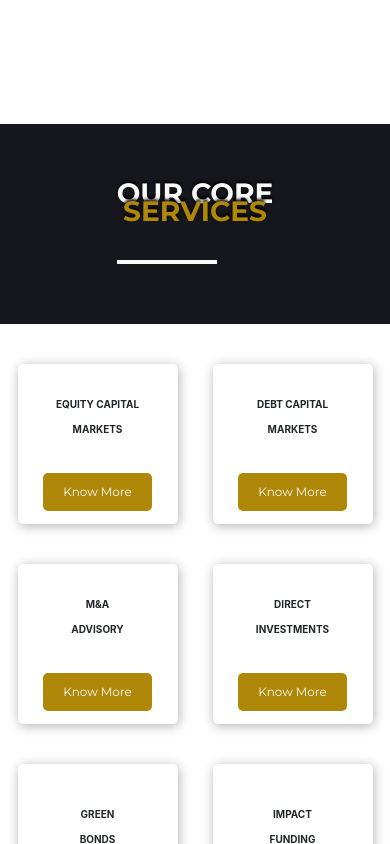
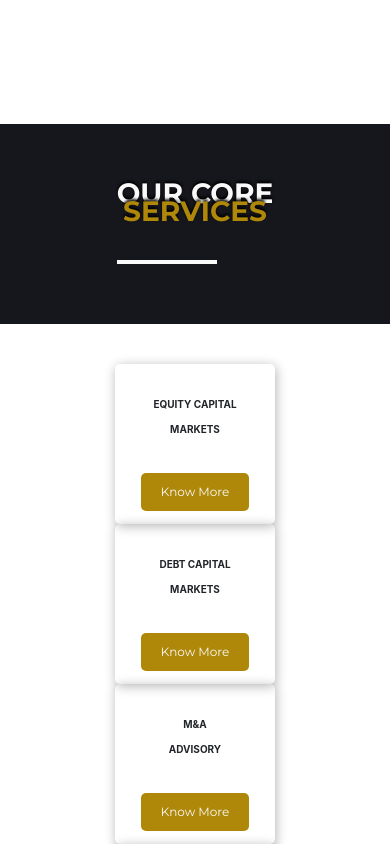
Before and after one commit to mritunjaysaha/project-1, a Next.js app: page / in a window 390 px wide. Shown: the part 720-1564 px from the top of the page. Built offline with nearby package versions, Linux system fonts and the light colour scheme.

Commit message:
homepage tablet layout completed

```diff
--- a/src/body.jsx
+++ b/src/body.jsx
@@ -67,8 +67,8 @@ export function Body() {
             <section className={styles.cardsSection}>
                 <div className={`${styles.backgroundBlack}`}>
                     <h3 className={`${styles.multiLineHeader}`}>
-                        Our core
-                        <span className={styles.spanColor}>services</span>
+                        Meet our
+                        <span className={styles.spanColor}>Team</span>
                         <div
                             className={`${styles.horizontalBorder} ${styles.backgroundWhite}`}
                         ></div>
--- a/src/servicePages.jsx
+++ b/src/servicePages.jsx
@@ -12,7 +12,9 @@ export function ServicePage({ name, data, imgSrc }) {
             <section className={styles.serviceArticleContainer}>
                 <article className={styles.contentArticle}>
                     <h3>{name}</h3>
-                    <div className={styles.horizontalBorder}></div>
+                    <div
+                        className={`${styles.horizontalBorder} ${styles.backgroundBlack}`}
+                    ></div>
                     <article>
                         {data.map((data) => {
                             return <p>{data}</p>;
--- a/styles/body.module.scss
+++ b/styles/body.module.scss
@@ -10,7 +10,6 @@
 
 .cardsSection {
     text-align: center;
-    margin: 0 auto 4rem auto;
     justify-content: center;
 
     @media only screen and (min-width: 996px) {
@@ -20,29 +19,26 @@
 }
 
 .cardsGridUL {
-    display: grid;
-
-    grid-template-columns: repeat(auto-fit, minmax(50vw, 1fr));
-    grid-column-gap: 0;
-    grid-row-gap: 4rem;
+    display: flex;
+    flex-direction: column;
 
     align-items: center;
     align-self: center;
     justify-content: center;
-    margin-top: 4rem;
+    margin: 4rem 0;
 
-    @media only screen and (max-width: 320px) {
-        display: flex;
-        flex-direction: column;
+    @include breakpoint(tablet) {
+        display: grid;
+        grid-template-columns: repeat(auto-fill, minmax(22rem, 1fr));
+        grid-row-gap: 4rem;
     }
 
     @media only screen and (min-width: 996px) {
+        grid-template-columns: repeat(auto-fill, minmax(22rem, 1fr));
+
+        width: 80%;
+
         margin: 0 auto;
-        display: grid;
-        width: 80%;
-        grid-template-columns: repeat(auto-fill, minmax(22rem, 1fr));
-        gap: 4rem;
-        align-items: center;
         margin-top: 12rem;
     }
 }
@@ -52,14 +48,14 @@
     flex-direction: column;
     align-items: center;
     justify-content: space-evenly;
-    margin-top: 4rem;
+    margin: 4rem auto;
 
-    @media only screen and (min-width: 768px) {
+    @include breakpoint(tablet) {
         width: 80vw;
         flex-direction: row;
     }
 
-    @media only screen and (min-width: 996px) {
+    @include breakpoint(desktop) {
         height: max-content;
         margin: 0 auto;
     }
--- a/styles/header.module.scss
+++ b/styles/header.module.scss
@@ -16,10 +16,11 @@
         font-family: "Montserrat", sans-serif;
         font-weight: $fw-bold;
 
-        width: 80vw;
+        max-width: 80vw;
+        width: max-content;
         color: $white;
 
-        padding-left: 2rem;
+        padding-left: 0;
         margin: 0 auto;
     }
 
--- a/styles/navbar.module.scss
+++ b/styles/navbar.module.scss
@@ -43,7 +43,10 @@
 
     $activeBorder: $white;
 
-    @media only screen and (min-width: 996px) {
+    @include breakpoint(tablet) {
+    }
+
+    @include breakpoint(desktop) {
         width: 100%;
         justify-content: space-between;
 
--- a/styles/teamPageCards.module.scss
+++ b/styles/teamPageCards.module.scss
@@ -8,7 +8,6 @@
 
     text-align: center;
 
-    margin-bottom: 4rem;
     box-shadow: $box-shadow;
     border-radius: 0.5rem;
 
--- a/styles/utils.scss
+++ b/styles/utils.scss
@@ -91,16 +91,10 @@ $border-radius: 0.5rem;
     margin: 0;
 }
 
-.backgroundBlack {
-    background: $black;
-    color: $white;
-}
-
 .horizontalBorder {
     height: 0.4rem;
     width: 10rem;
     margin-top: 4rem;
-
     @media only screen and (min-width: 996px) {
         margin-top: 2rem;
     }
@@ -108,6 +102,11 @@ $border-radius: 0.5rem;
 
 .backgroundWhite {
     background: $white;
+    color: $white;
+}
+
+.backgroundBlack {
+    background: $black;
     color: $white;
 }
 
```
Also changed, not shown: styles/servicePages.module.scss (+12 -3 lines).
